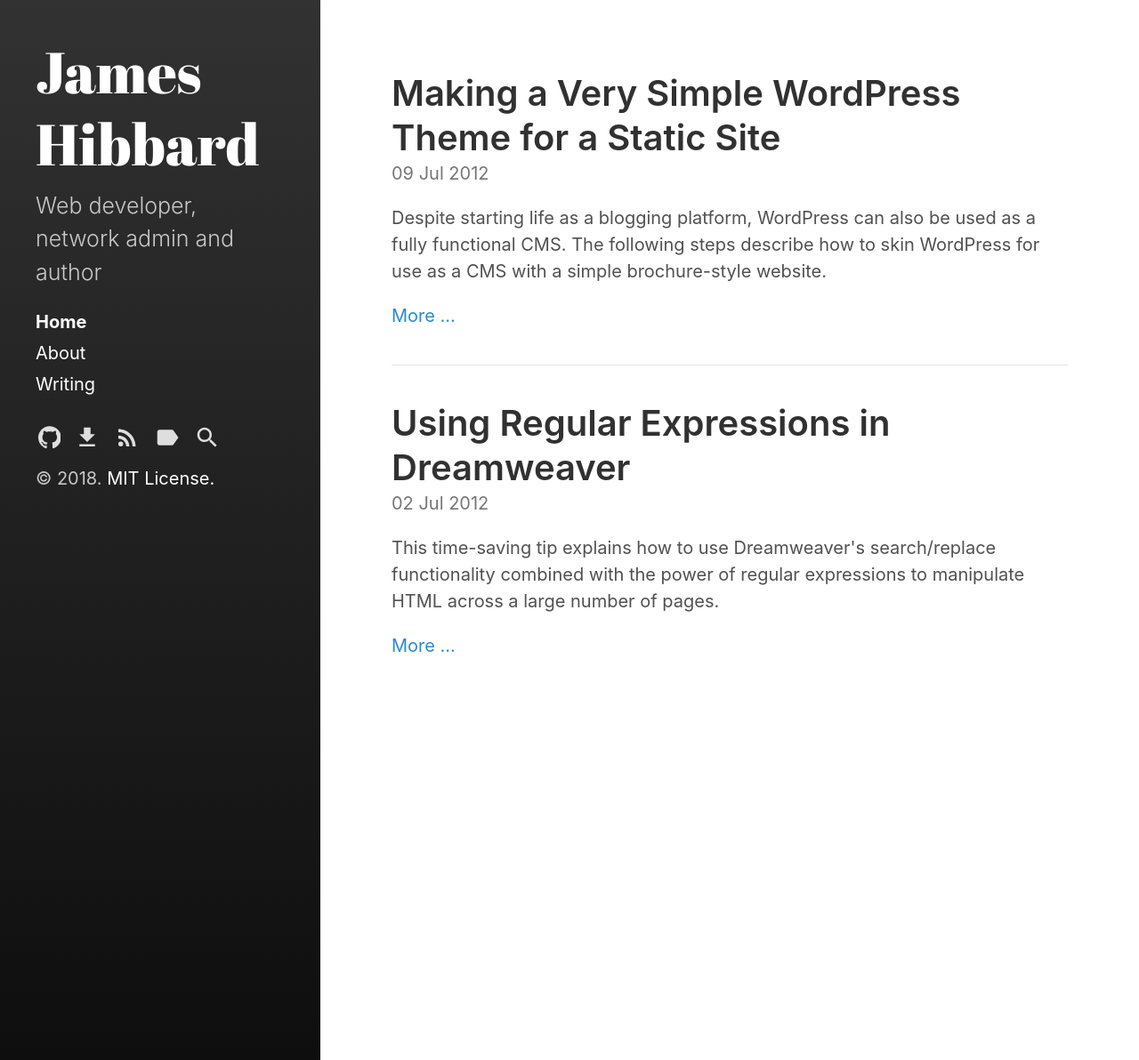
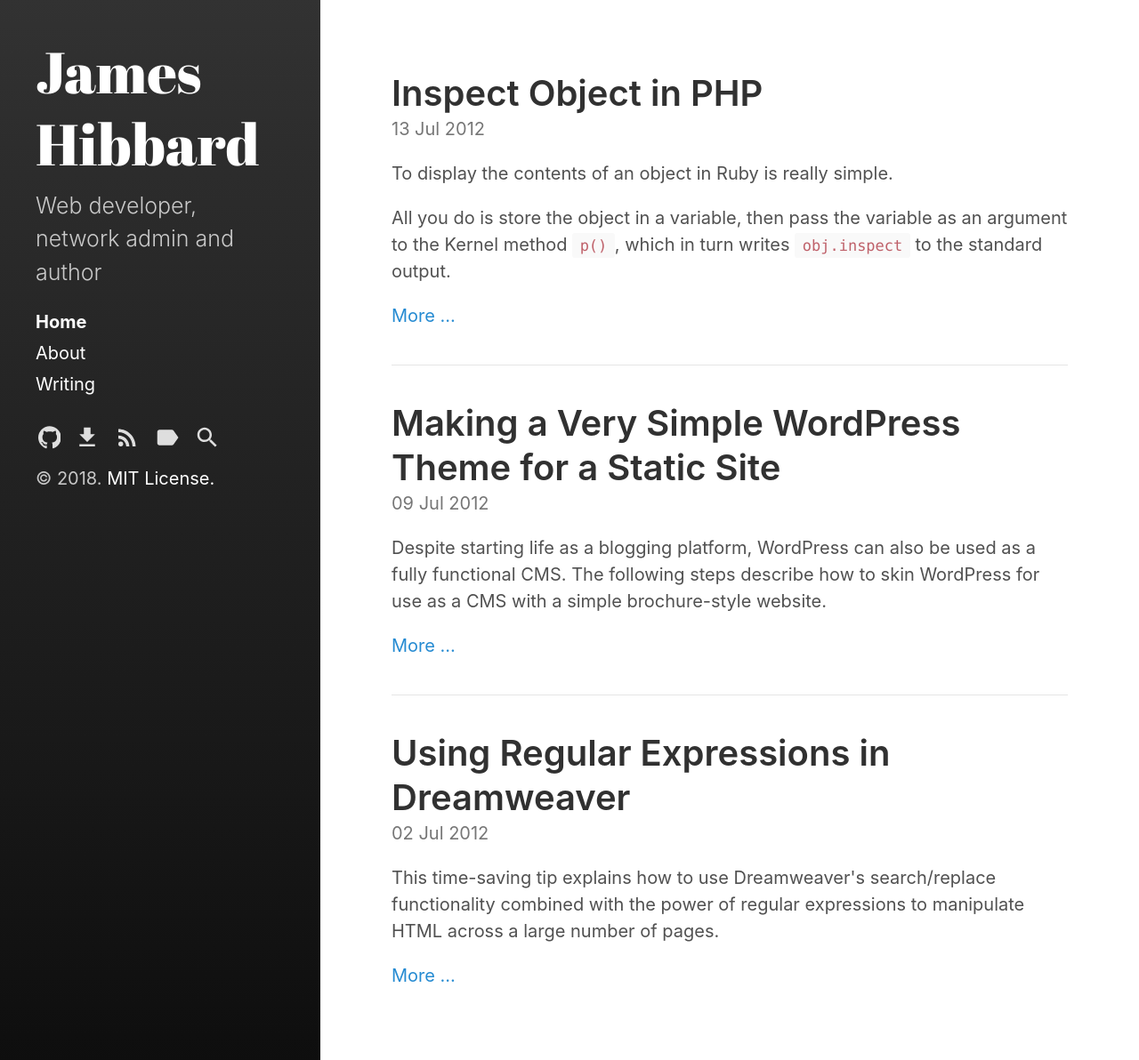
Before and after one commit to jameshibbard/blog, a Jekyll site: the page built from index.html, in a window 1280 px wide. Shown: the whole page at 89% size. Built offline with Jekyll 4.4.1, drawn with Linux system fonts in a browser that asks for light colours; the list of posts is cut into pages by our own code.

Commit message:
Added 'Inspect Object in PHP'

````diff
--- a/_posts/2012-07-09-making-a-very-simple-wordpress-theme-for-a-static-site.md
+++ b/_posts/2012-07-09-making-a-very-simple-wordpress-theme-for-a-static-site.md
@@ -5,8 +5,6 @@ permalink: /making-a-very-simple-wordpress-theme-for-a-static-site/
 ---
 
 Despite starting life as a blogging platform, WordPress can also be used as a fully functional CMS. The following steps describe how to skin WordPress for use as a CMS with a simple brochure-style website.
-
-<!--more-->
 
 I will assume that you have WordPress installed and running. If this is not the case, then you can find more than enough help in the following places:
 
--- /dev/null
+++ b/_posts/2012-07-13-inspect-object-in-php.md
@@ -0,0 +1,58 @@
+---
+title: Inspect Object in PHP
+layout: post
+permalink: /inspect-object-in-php/
+excerpt_separator: <!--more-->
+---
+
+To display the contents of an object in Ruby is really simple.
+
+All you do is store the object in a variable, then pass the variable as an argument to the Kernel method `p()`, which in turn writes `obj.inspect` to the standard output.
+
+<!--more-->
+
+For example:
+
+```ruby
+class Person
+  attr_accessor :name, :age
+  def initialize(name, age)
+    @name, @age = name, age
+  end
+end
+
+bob= Person.new("Robert DeNiro", 68)
+p bob
+```
+
+Outputs: `#<Person:0x1a58d8 @age=68, @name="Robert DeNiro">`
+
+I was recently doing something in WordPress where it would have been really useful to see the contents of an object I was fetching.
+
+Here's how I solved the problem:
+
+```php
+<?php
+  // get_term_by returns an object
+  $term = get_term_by(
+    'slug',
+    get_query_var( 'term' ),
+    get_query_var( 'taxonomy' )
+  );
+
+  $array = get_object_vars($term);
+  while (list($key, $val) = each($array)) {
+    echo "$key => $val"."<br />";
+  }
+?>
+```
+
+This does what it should, but I still think the Ruby way is less cumbersome though &#8230;
+
+N.B. Also useful was PHP's `count()` function, which returns the length of an array.
+
+This is documented here: [http://phparraylength.com/](http://phparraylength.com/ "Find the Length of an Array in PHP").
+
+---
+
+**Edit**: since getting a bit more into PHP, I have discovered the nifty function `print_r()`, which outputs human-readable information about a variable. You can read more about this here: [http://php.net/manual/en/function.print-r.php](http://php.net/manual/en/function.print-r.php "PHP: print_r - Manual")
````
